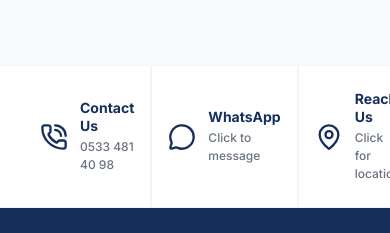
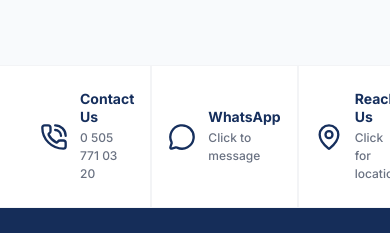
Before and after one commit to webtasarimdigital/megagoz, a Next.js app: page /en/kvkk in a window 390 px wide. Shown: the part 4600-4833 px from the top of the page. Built offline with nearby package versions, Linux system fonts and the light colour scheme.

Commit message:
terlefon

```diff
--- a/src/components/Footer.tsx
+++ b/src/components/Footer.tsx
@@ -17,7 +17,7 @@ export default function Footer() {
           <div className="flex flex-row divide-x divide-gray-100">
 
            {/* Item 1 */}
-           <a href="tel:05334814098" className="flex-1 py-6 px-4 md:py-10 flex items-center justify-center gap-3 md:gap-4 hover:bg-gray-50 transition-colors group">
+           <a href="tel:05057710320" className="flex-1 py-6 px-4 md:py-10 flex items-center justify-center gap-3 md:gap-4 hover:bg-gray-50 transition-colors group">
              <div className="flex items-center justify-center shrink-0">
                <PhoneCall size={28} className="text-[#162f5d] group-hover:text-[#ecbb3f] transition-colors stroke-[2]" />
              </div>
@@ -25,12 +25,12 @@ export default function Footer() {
                 <h4 className="text-[#162f5d] font-bold text-[14px] md:text-[16px] group-hover:text-[#ecbb3f] transition-colors leading-tight">
                   {locale === 'en' ? 'Contact Us' : 'Bizimle İletişime Geçin'}
                 </h4>
-                <p className="text-gray-500 font-medium text-[12px] md:text-[13px] mt-1">0533 481 40 98</p>
+                <p className="text-gray-500 font-medium text-[12px] md:text-[13px] mt-1">0 505 771 03 20</p>
              </div>
            </a>
 
            {/* Item 2 */}
-           <a href="https://wa.me/905334814098" target="_blank" rel="noopener noreferrer" className="flex-1 py-6 px-4 md:py-10 flex items-center justify-center gap-3 md:gap-4 hover:bg-gray-50 transition-colors group border-l border-gray-100">
+           <a href="https://wa.me/905057710320" target="_blank" rel="noopener noreferrer" className="flex-1 py-6 px-4 md:py-10 flex items-center justify-center gap-3 md:gap-4 hover:bg-gray-50 transition-colors group border-l border-gray-100">
              <div className="flex items-center justify-center shrink-0">
                <MessageCircle size={28} className="text-[#162f5d] group-hover:text-[#ecbb3f] transition-colors stroke-[2]" />
              </div>
--- a/src/dictionaries/en.json
+++ b/src/dictionaries/en.json
@@ -108,7 +108,7 @@
     "services": "Our Services",
     "contact": "Contact",
     "address": "Istiklal Mah. Gamsiz Sk. No:3 Umraniye/Istanbul",
-    "phone": "0533 481 40 98",
+    "phone": "0 505 771 03 20",
     "email": "info@megaeste.com",
     "workingHoursTitle": "Working Hours",
     "workingHours": "Monday - Saturday: 09:00 - 19:00",
--- a/src/dictionaries/tr.json
+++ b/src/dictionaries/tr.json
@@ -108,7 +108,7 @@
     "services": "Hizmetlerimiz",
     "contact": "İletişim",
     "address": "İstiklal Mah. Gamsız Sk. No:3 Ümraniye/İstanbul",
-    "phone": "0533 481 40 98",
+    "phone": "0 505 771 03 20",
     "email": "info@megaeste.com",
     "workingHoursTitle": "Çalışma Saatleri",
     "workingHours": "Pazartesi - Cumartesi: 09:00 - 19:00",
```
